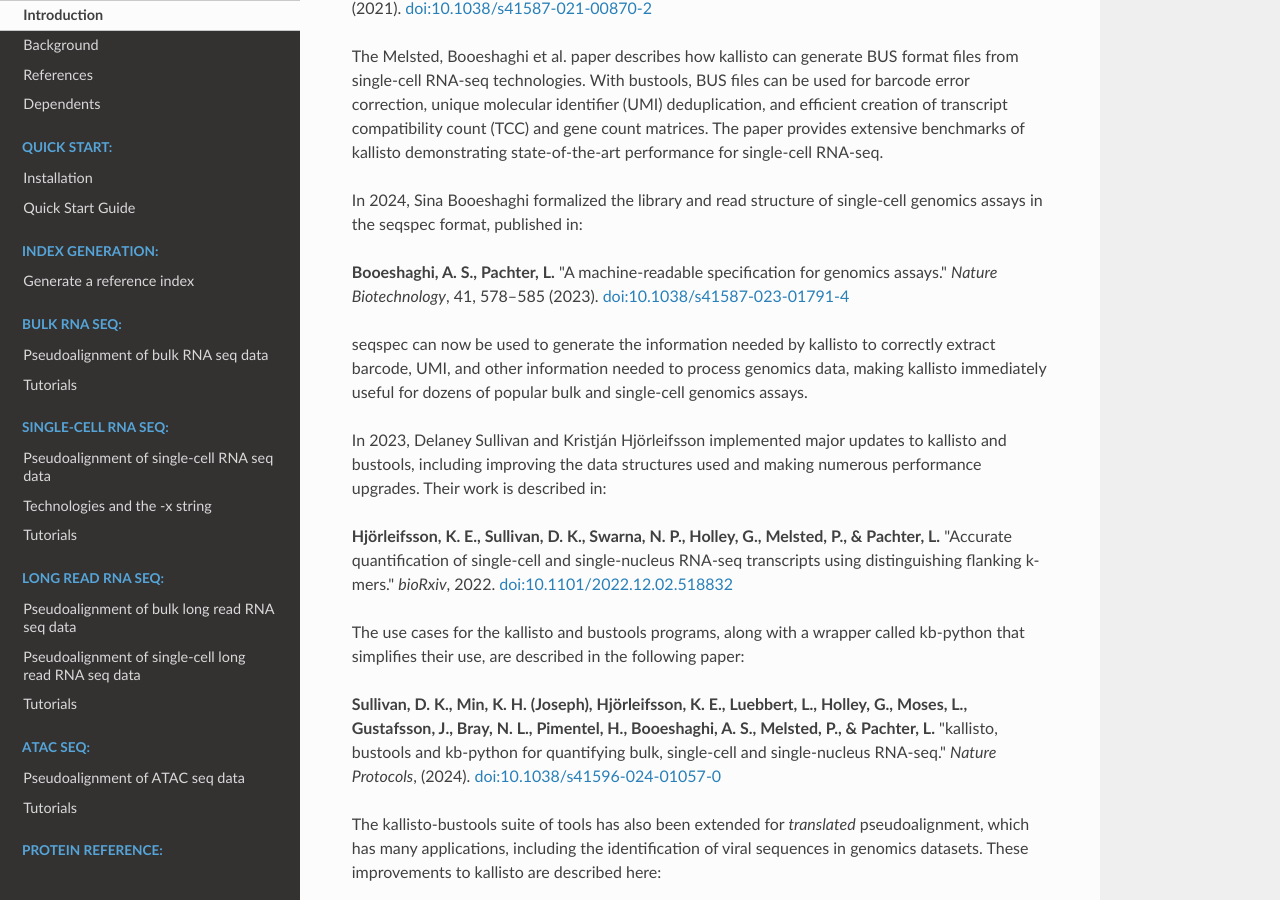
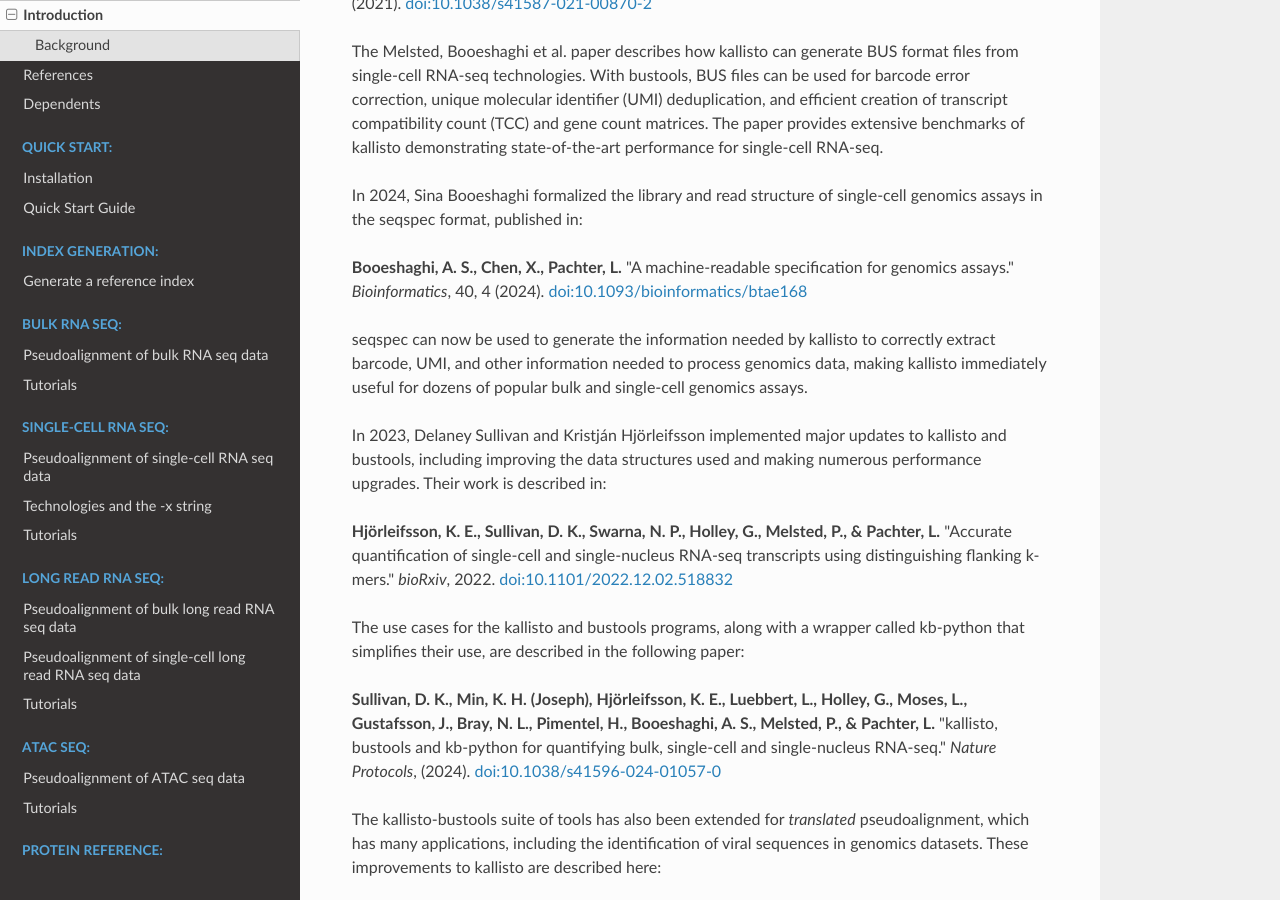
Before and after one commit to pachterlab/kb_docs, a Sphinx documentation site: the page built from docs/source/overview/introduction.rst, in a window 1280 px wide and 900 px high, scrolled down 1400 px. Built offline with Sphinx 7.4.7 and the Read the Docs theme 3.1.0, drawn with Linux system fonts in a browser that asks for light colours.

Commit message:
Update introduction.rst

```diff
--- a/docs/source/overview/introduction.rst
+++ b/docs/source/overview/introduction.rst
@@ -12,7 +12,7 @@ This website provides manuals, tutorials, and information on how to use the kall
 * `kb-python <https://github.com/pachterlab/kb_python>`_: kb-python serves as a wrapper for kallisto and bustools, simplifying the usage of these tools, including the generation of an index needed by kallisto for pseudoalignment. kb-python packages the kallisto and bustools binaries for convenience.
 
 Background
-==========
+^^^^^^^^^^^
 
 The kallisto project began in August 2013 when Nicolas Bray, then a postdoctoral researcher in the Pachter Lab, had the insight that the sufficient statistics for RNA-seq quantification did not depend on read alignment, but only on compatibility of reads with transcripts. This distinction led him to the idea of pseudoalignment, which was published in:
 
@@ -30,7 +30,7 @@ The Melsted, Booeshaghi et al. paper describes how kallisto can generate BUS for
 
 In 2024, Sina Booeshaghi formalized the library and read structure of single-cell genomics assays in the seqspec format, published in:
 
-**Booeshaghi, A. S., Pachter, L.** "A machine-readable specification for genomics assays." *Nature Biotechnology*, 41, 578–585 (2023). `doi:10.1038/s41587-023-01791-4 <https://www.nature.com/articles/s41587-023-01791-4>`_
+**Booeshaghi, A. S., Chen, X., Pachter, L.** "A machine-readable specification for genomics assays." *Bioinformatics*, 40, 4 (2024). `doi:10.1093/bioinformatics/btae168 <https://doi.org/10.1093/bioinformatics/btae168>`_
 
 seqspec can now be used to generate the information needed by kallisto to correctly extract barcode, UMI, and other information needed to process genomics data, making kallisto immediately useful for dozens of popular bulk and single-cell genomics assays.
 
```
